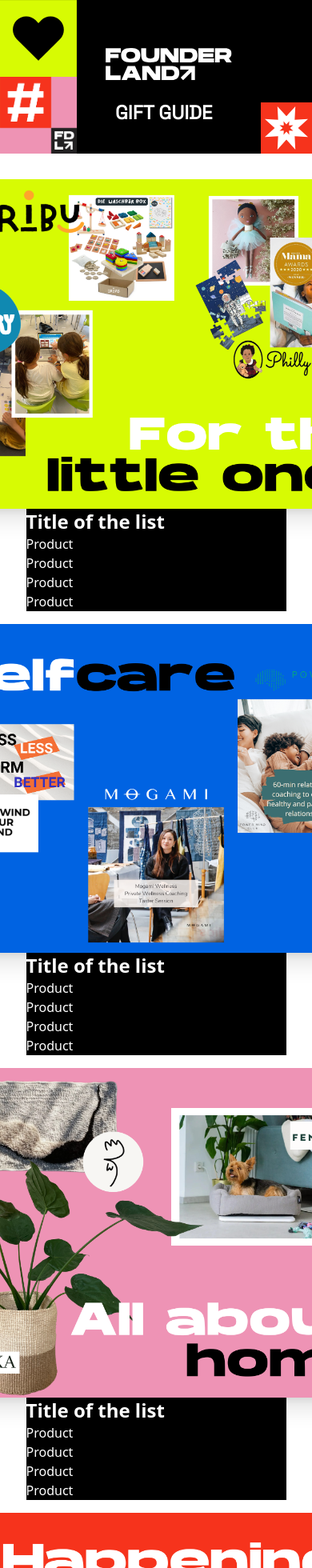
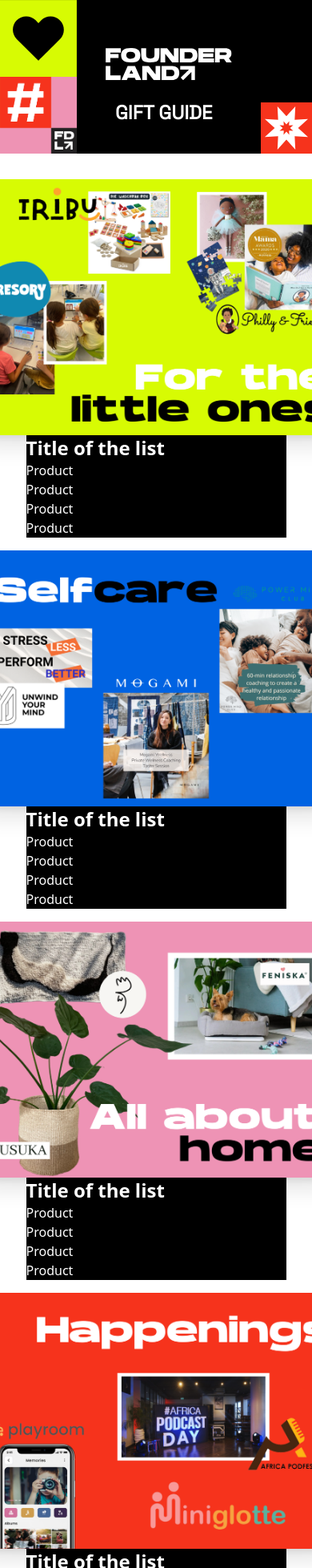
Before and after one commit to Founderland/giftguide-web, a React (Create React App) app: page / in a window 390 px wide. Shown: the top 1960 px of the page at 80% size. Built offline with nearby package versions, Linux system fonts and the light colour scheme.

Commit message:
img sizing on mobile corrected

```diff
--- a/src/App.js
+++ b/src/App.js
@@ -202,7 +202,7 @@
                 class='object-cover rounded-lg'
                 src={littleOnes}
                 alt=''
-                className='max-w-xl shadow-xl'
+                className='max-w-md lg:max-w-xl shadow-xl'
               />
             </div>
           </div>
@@ -223,7 +223,7 @@
                 class='object-cover rounded-lg'
                 src={seflCare}
                 alt=''
-                className='max-w-xl shadow-xl'
+                className='max-w-md lg:max-w-xl shadow-xl'
               />
             </div>
           </div>
@@ -244,7 +244,7 @@
                 class='object-cover rounded-lg'
                 src={home}
                 alt=''
-                className='max-w-xl shadow-xl'
+                className='max-w-md lg:max-w-xl shadow-xl'
               />
             </div>
           </div>
@@ -265,7 +265,7 @@
                 class='object-cover rounded-lg'
                 src={happenings}
                 alt=''
-                className='max-w-xl shadow-xl'
+                className='max-w-md lg:max-w-xl shadow-xl'
               />
             </div>
           </div>
@@ -286,7 +286,7 @@
                 class='object-cover rounded-lg'
                 src={adventure}
                 alt=''
-                className='max-w-xl shadow-xl'
+                className='max-w-md lg:max-w-xl shadow-xl'
               />
             </div>
           </div>
@@ -307,7 +307,7 @@
                 class='object-cover rounded-lg'
                 src={beautyBody}
                 alt=''
-                className='max-w-xl shadow-xl'
+                className='max-w-md lg:max-w-xl shadow-xl'
               />
             </div>
           </div>
@@ -328,7 +328,7 @@
                 class='object-cover rounded-lg'
                 src={foodDrinks}
                 alt=''
-                className='max-w-xl shadow-xl'
+                className='max-w-md lg:max-w-xl shadow-xl'
               />
             </div>
           </div>
```
